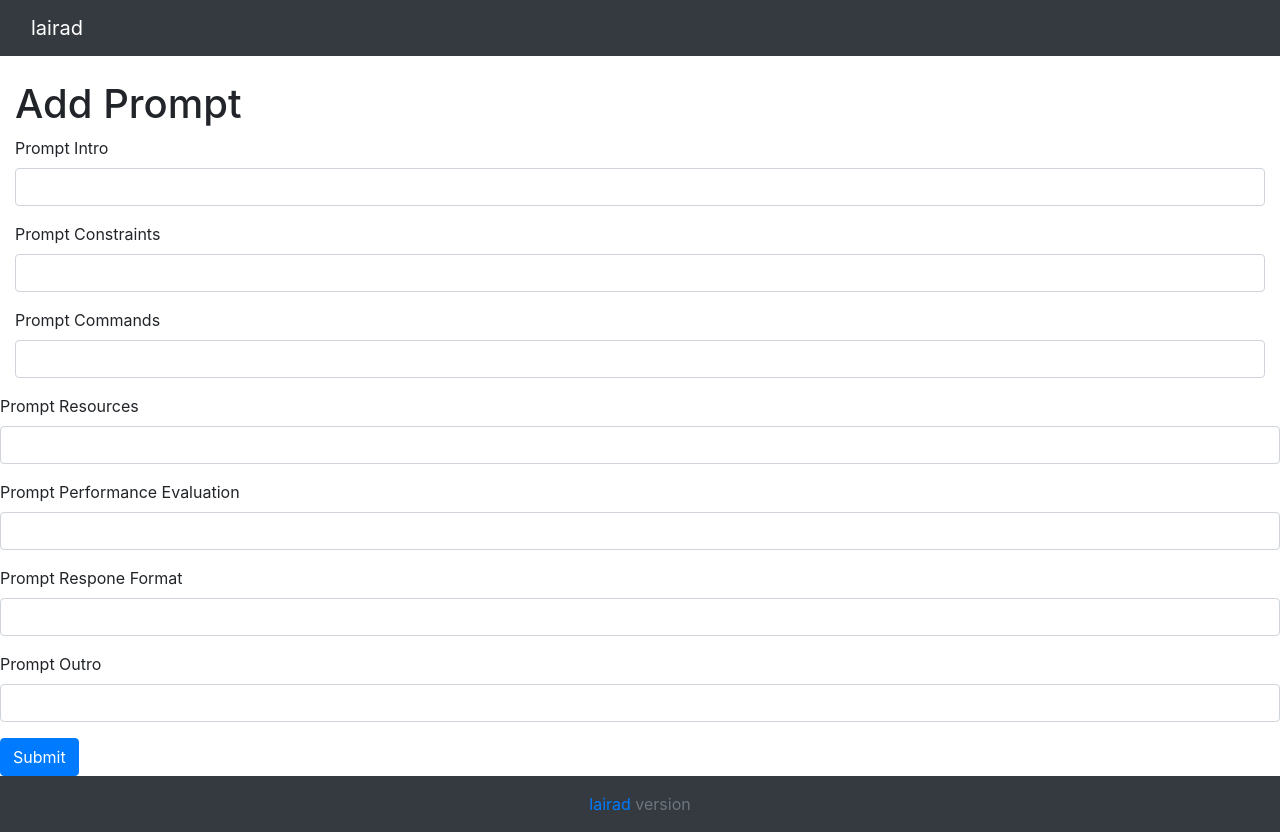
After one commit to th-neu/lairad, a Python web app: template templates/add_prompt.html in a window 1280 px wide. The commit adds this page. Run offline with Jinja, Linux system fonts and the light colour scheme; the template is opened without the code that fills it, so the values that code supplies are empty.

```diff
--- /dev/null
+++ b/templates/add_prompt.html
@@ -0,0 +1,42 @@
+{% extends 'base.html' %}
+
+{% block title %}add prompt - lairad{% endblock %}
+
+{% block content %}
+	<h1>Add Prompt</h1>
+	<form method="POST">
+		<div class="form-group">
+		<label for="prompt_intro">Prompt Intro</label>
+		<input type="text" name="prompt_intro" class="form-control" required>
+    </div>
+    <div class="form-group">
+		<label for="prompt_constraints">Prompt Constraints</label>
+		<input type="prompt_constraints" name="prompt_constraints" class="form-control" required>
+    </div>
+	    <div class="form-group">
+		<label for="prompt_commands">Prompt Commands</label>
+		<input type="prompt_commands" name="prompt_commands" class="form-control" required>
+    </div>
+	</div>
+	    <div class="form-group">
+		<label for="prompt_resources">Prompt Resources</label>
+		<input type="prompt_resources" name="prompt_resources" class="form-control" required>
+    </div>
+	</div>
+	    <div class="form-group">
+		<label for="prompt_performance_eval">Prompt Performance Evaluation</label>
+		<input type="prompt_performance_eval" name="prompt_performance_eval" class="form-control" required>
+    </div>
+	</div>
+	    <div class="form-group">
+		<label for="prompt_response_form">Prompt Respone Format</label>
+		<input type="prompt_response_form" name="prompt_response_form" class="form-control" required>
+    </div>
+	</div>
+	    <div class="form-group">
+		<label for="prompt_outro">Prompt Outro</label>
+		<input type="prompt_outro" name="prompt_outro" class="form-control" required>
+    </div>
+    <button type="submit" class="btn btn-primary">Submit</button>
+	</form>
+{% endblock %}
--- a/templates/base.html
+++ b/templates/base.html
@@ -33,6 +33,7 @@
 			    {% if current_user.is_admin %}
                 <a class="dropdown-item" href="{{ url_for('user.add_user') }}">Add User</a>
 				<a class="dropdown-item" href="{{ url_for('project.add_project') }}">Add Project</a>
+				<a class="dropdown-item" href="{{ url_for('prompt.add_prompt') }}">Add Prompt</a>
                 {% endif %}
                 <a class="dropdown-item" href="{{ url_for('theme.theme') }}">Theme</a>
 				<a class="dropdown-item" href="{{ url_for('project.list_projects') }}">List Projects</a>
--- a/templates/list_prompts.html
+++ b/templates/list_prompts.html
@@ -15,6 +15,7 @@
 		<th>Performance Evaluation</th>
 		<th>Response Format</th>
 		<th>Outro</th>
+		<th>Model</th>
       </tr>
     </thead>
     <tbody>
@@ -28,9 +29,10 @@
           <td>{{ prompt.performance_eval }}</td>
 		  <td>{{ prompt.response_form }}</td>
 		  <td>{{ prompt.outro }}</td>
+		  <td>{{ prompt.model }}</td>
 		  <td>
 
-              <form action="{{ url_for('prompt.delete_prompt', project_id=prompt.id) }}" method="post">
+              <form action="{{ url_for('prompt.delete_prompt', prompt_id=prompt.id) }}" method="post">
                 <button type="submit" class="btn btn-danger">Delete</button>
               </form>
 
```
Also changed, not shown: models.py (+8 -7 lines), routes/prompt.py (+15 -10 lines).
